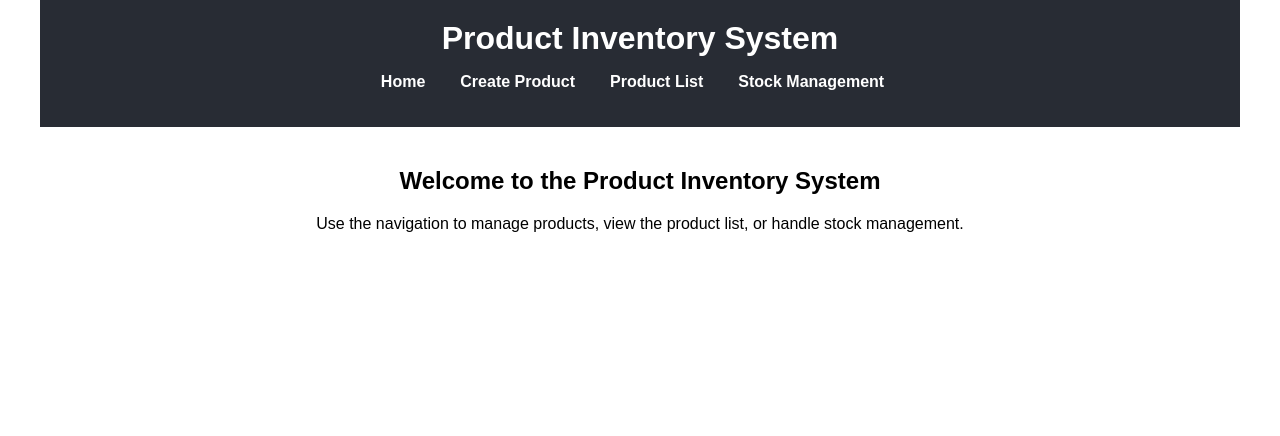
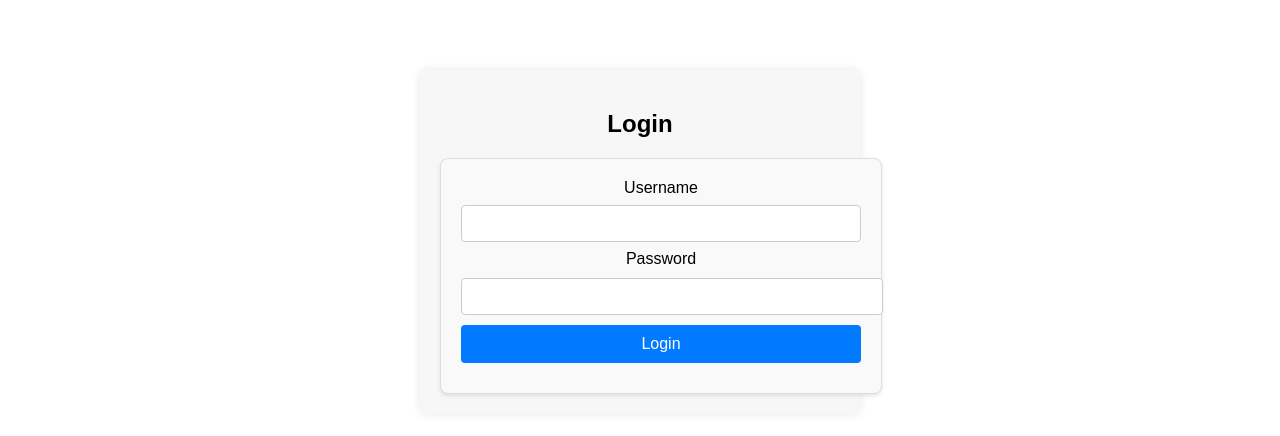
Before and after one commit to afsalat/product_inventory_system, a React (Create React App) app in the folder product_inventory_system_web/: page / in a window 1280 px wide. Shown: the top 436 px of the page. Built offline with nearby package versions, Linux system fonts and the light colour scheme.

Commit message:
adding tokens method is modified - implementing authonticating not finished - 24 - 8 - 24

```diff
--- a/product_inventory_system_web/src/App.js
+++ b/product_inventory_system_web/src/App.js
@@ -1,31 +1,17 @@
 import './App.css'; // Import CSS for App component (optional)
 import React from 'react';
 import { BrowserRouter as Router, Route, Routes } from 'react-router-dom';
-import ProductForm from './components/ProductForm/ProductForm';
-import ProductList from './components/ProductList/ProductList';
-import StockManagement from './components/StockManagement/StockManagement';
+import Login from './components/Login/Login';
+import Menu from './components/Menu/Menu';
 
 function App() {
     return (
         <Router>
             <div className="App">
-                <header>
-                    <h1>Product Inventory System</h1>
-                    <nav>
-                        <ul>
-                            <li><a href="/">Home</a></li>
-                            <li><a href="/create-product">Create Product</a></li>
-                            <li><a href="/product-list">Product List</a></li>
-                            <li><a href="/stock-management">Stock Management</a></li>
-                        </ul>
-                    </nav>
-                </header>
                 <main>
                     <Routes>
-                        <Route path="/" element={<Home />} />
-                        <Route path="/create-product" element={<ProductForm />} />
-                        <Route path="/product-list" element={<ProductList />} />
-                        <Route path="/stock-management" element={<StockManagement />} />
+                        <Route path="/" element={<Login />} />
+                        <Route path='/log/' element={<Menu />} />
                     </Routes>
                 </main>
             </div>
@@ -33,14 +19,6 @@ function App() {
     );
 }
 
-// Simple Home component
-function Home() {
-    return (
-        <div>
-            <h2>Welcome to the Product Inventory System</h2>
-            <p>Use the navigation to manage products, view the product list, or handle stock management.</p>
-        </div>
-    );
-}
+
 
 export default App;
--- /dev/null
+++ b/product_inventory_system_web/src/components/Login/Login.css
@@ -0,0 +1,70 @@
+.login-container {
+    width: 100%;
+    max-width: 400px;
+    margin: 50px auto;
+    padding: 20px;
+    background-color: #f7f7f7;
+    box-shadow: 0 0 10px rgba(0, 0, 0, 0.1);
+    border-radius: 8px;
+}
+
+.login-form {
+    display: flex;
+    flex-direction: column;
+}
+
+.login-title {
+    font-size: 24px;
+    margin-bottom: 20px;
+    text-align: center;
+    color: #333;
+}
+
+.login-label {
+    margin-bottom: 8px;
+    font-size: 14px;
+    color: #555;
+}
+
+.login-input {
+    margin-bottom: 15px;
+    padding: 10px;
+    font-size: 16px;
+    border: 1px solid #ddd;
+    border-radius: 4px;
+    width: 100%;
+    box-sizing: border-box;
+}
+
+.login-button {
+    padding: 10px 15px;
+    font-size: 16px;
+    color: #fff;
+    background-color: #007bff;
+    border: none;
+    border-radius: 4px;
+    cursor: pointer;
+    transition: background-color 0.3s ease;
+}
+
+.login-button:hover {
+    background-color: #0056b3;
+}
+
+.login-error {
+    margin-top: 10px;
+    color: #d9534f;
+    font-size: 14px;
+}
+
+.login-link {
+    margin-top: 10px;
+    font-size: 14px;
+    text-align: center;
+    color: #007bff;
+    cursor: pointer;
+}
+
+.login-link:hover {
+    text-decoration: underline;
+}
--- /dev/null
+++ b/product_inventory_system_web/src/components/Login/Login.jsx
@@ -0,0 +1,58 @@
+import React, { useState } from 'react';
+import axios from 'axios';
+import './Login.css';
+
+function Login() {
+    const [username, setUsername] = useState('');
+    const [password, setPassword] = useState('');
+    const [error, setError] = useState(null);
+
+    const handleLogin = async (e) => {
+        e.preventDefault();
+        try {
+            const response = await axios.post('http://127.0.0.1:8000/api/login/', {
+                username,
+                password
+            });
+
+            if (response.data.token) {
+                localStorage.setItem('token', response.data.token);
+                // Redirect to another page or update UI
+            } else {
+                setError('Login failed. Please check your credentials.');
+            }
+        } catch (error) {
+            setError('An error occurred during login. Please try again.');
+        }
+    };
+
+    return (
+        <div className="login-container">
+            <h2>Login</h2>
+            {error && <div className="error-message">{error}</div>}
+            <form onSubmit={handleLogin}>
+                <div className="form-group">
+                    <label>Username</label>
+                    <input
+                        type="text"
+                        value={username}
+                        onChange={(e) => setUsername(e.target.value)}
+                        required
+                    />
+                </div>
+                <div className="form-group">
+                    <label>Password</label>
+                    <input
+                        type="password"
+                        value={password}
+                        onChange={(e) => setPassword(e.target.value)}
+                        required
+                    />
+                </div>
+                <button type="submit" className="login-button">Login</button>
+            </form>
+        </div>
+    );
+}
+
+export default Login;
--- /dev/null
+++ b/product_inventory_system_web/src/components/Menu/Menu.jsx
@@ -0,0 +1,43 @@
+import React from 'react';
+import { BrowserRouter as Router, Route, Routes } from 'react-router-dom';
+import ProductForm from '../ProductForm/ProductForm';
+import ProductList from '../ProductList/ProductList';
+import StockManagement from '../StockManagement/StockManagement'
+
+function Menu() {
+    return (
+        <><header>
+            <h1>Product Inventory System</h1>
+            <nav>
+                <ul>
+                    <li><a href="/log/home">Home</a></li>
+                    <li><a href="/log/create-product">Create Product</a></li>
+                    <li><a href="/log/product-list">Product List</a></li>
+                    <li><a href="/log/stock-management">Stock Management</a></li>
+                </ul>
+            </nav>
+        </header>
+        <Router>
+            <main>
+                <Routes>
+                    <Route path="/log/home" element={<Home />} />
+                    <Route path="/log/create-product" element={<ProductForm />} />
+                    <Route path="/log/product-list" element={<ProductList />} />
+                    <Route path="/log/stock-management" element={<StockManagement />} />
+                </Routes>
+            </main>
+            </Router></>
+    );
+}
+
+// Simple Home component
+function Home() {
+    return (
+        <div>
+            <h2>Welcome to the Product Inventory System</h2>
+            <p>Use the navigation to manage products, view the product list, or handle stock management.</p>
+        </div>
+    );
+}
+
+export default Menu
--- a/product_inventory_system_web/src/components/ProductList/ProductList.css
+++ b/product_inventory_system_web/src/components/ProductList/ProductList.css
@@ -82,3 +82,7 @@
     cursor: pointer;
 
 }
+
+button {
+    background-color: #282c34;
+}
```
Also changed, not shown: product_inventory_system_web/src/components/ProductList/ProductList.js (+2 -6 lines).
